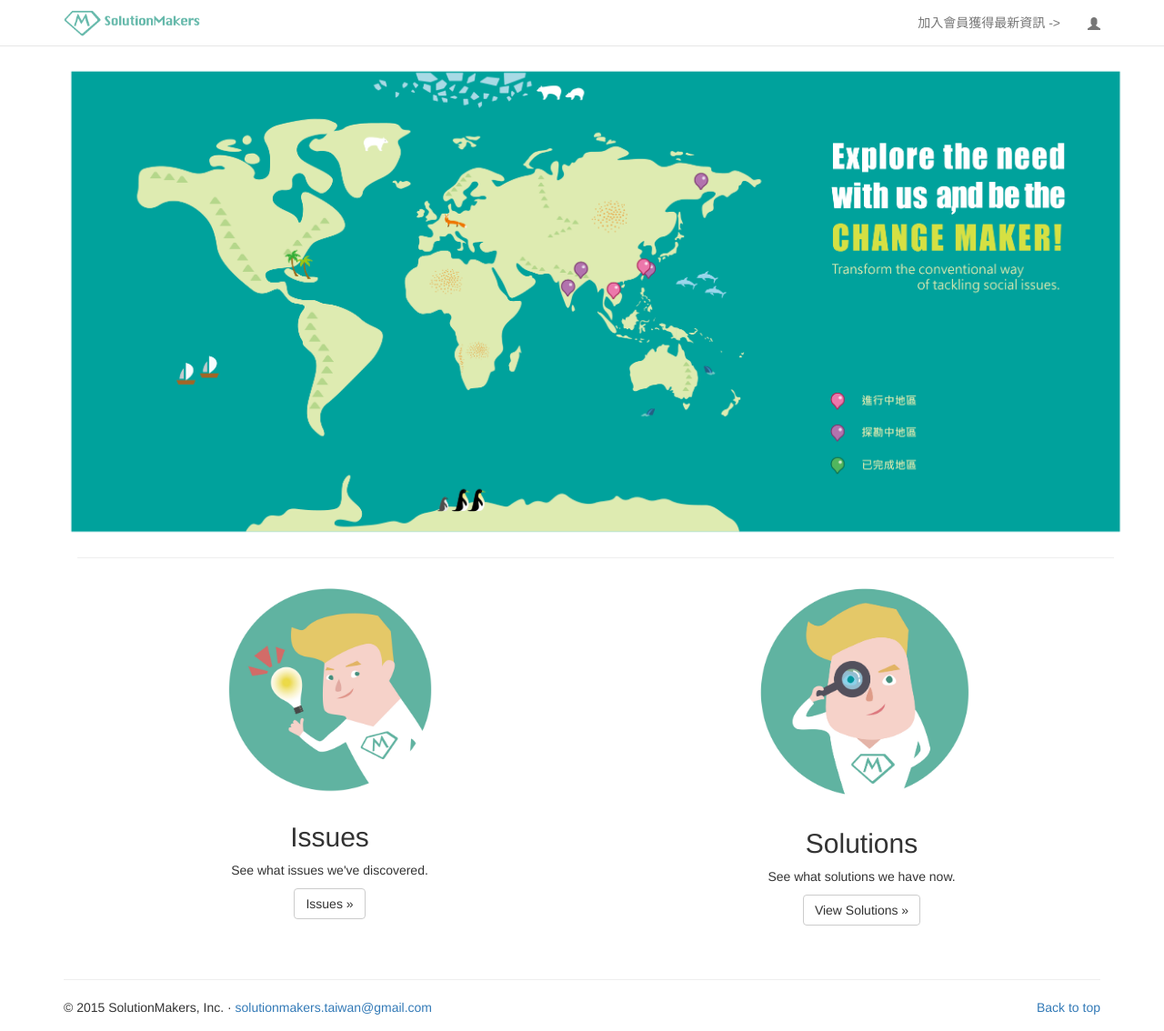
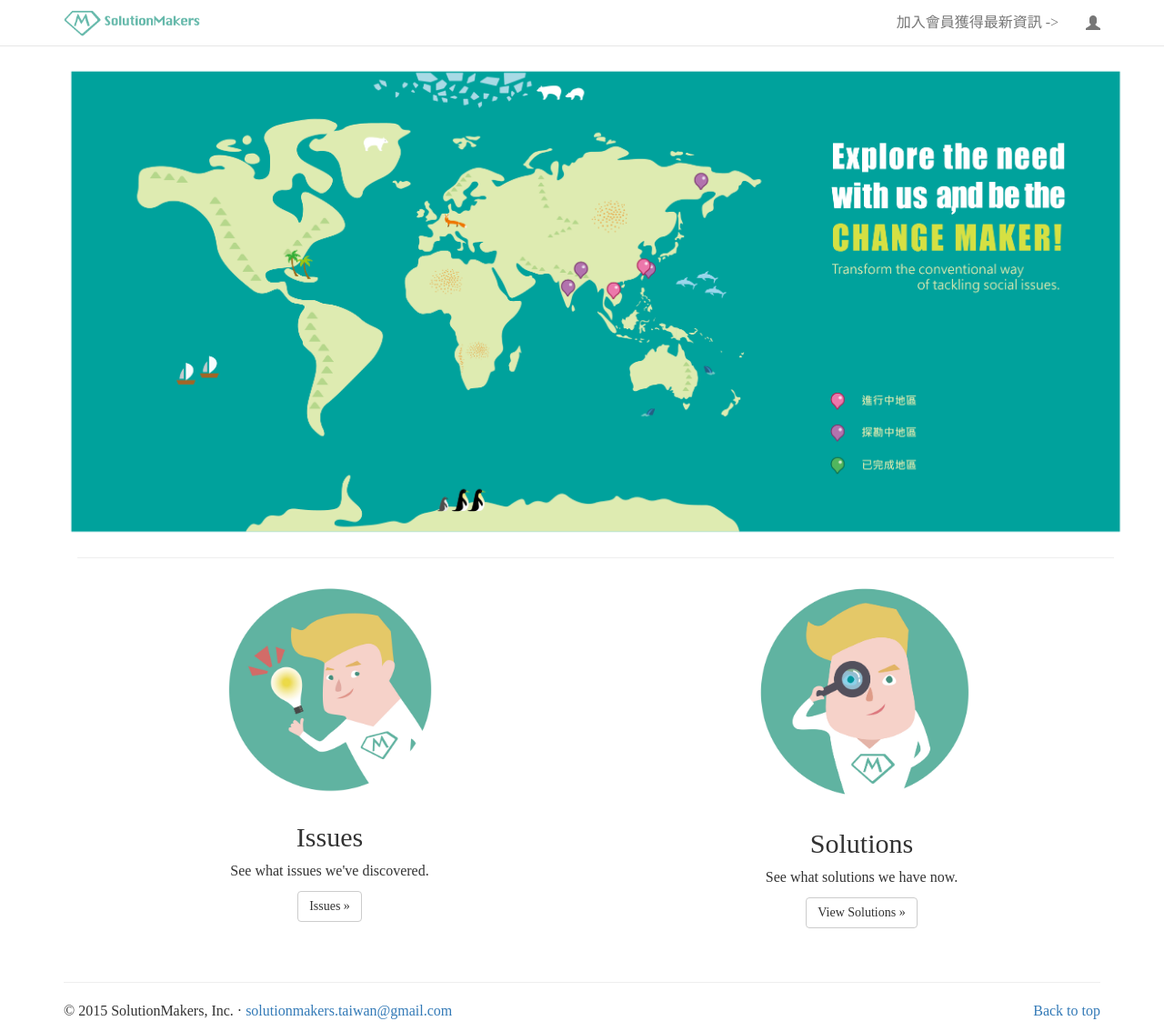
Before and after one commit to prob1995/solutionmakers, a Django app: page / in a window 1280 px wide. Shown: the whole page at 91% size. Run offline with Django 3.2, Linux system fonts and the light colour scheme; some libraries are stand-ins or nearby versions.

Commit message:
change font to 16px.

```diff
--- a/home/static/css/custom.css
+++ b/home/static/css/custom.css
@@ -29,7 +29,7 @@
     font-size:18px;
 }
 
-.body {
+body {
     font-family: Microsoft JhengHei;
     font-size: 16px;
 }
```
